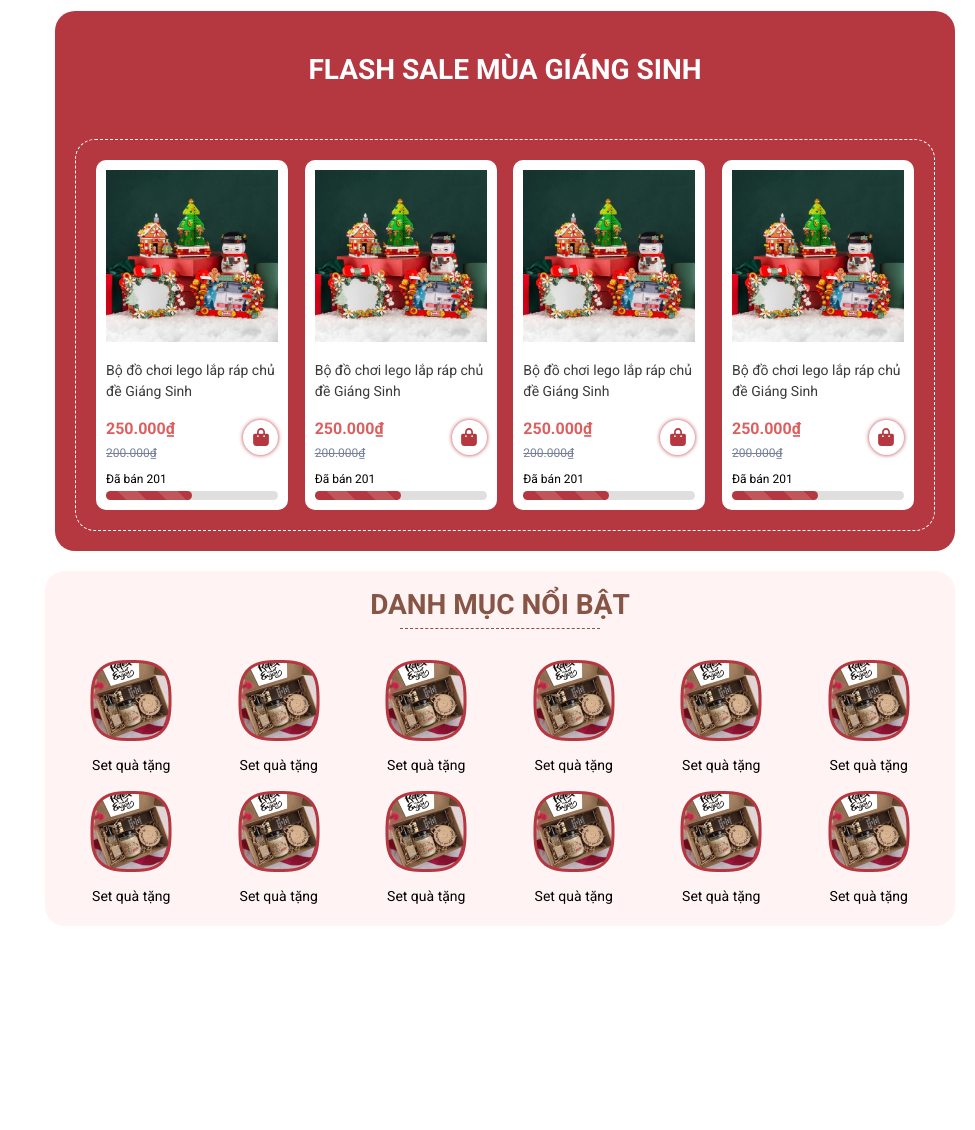
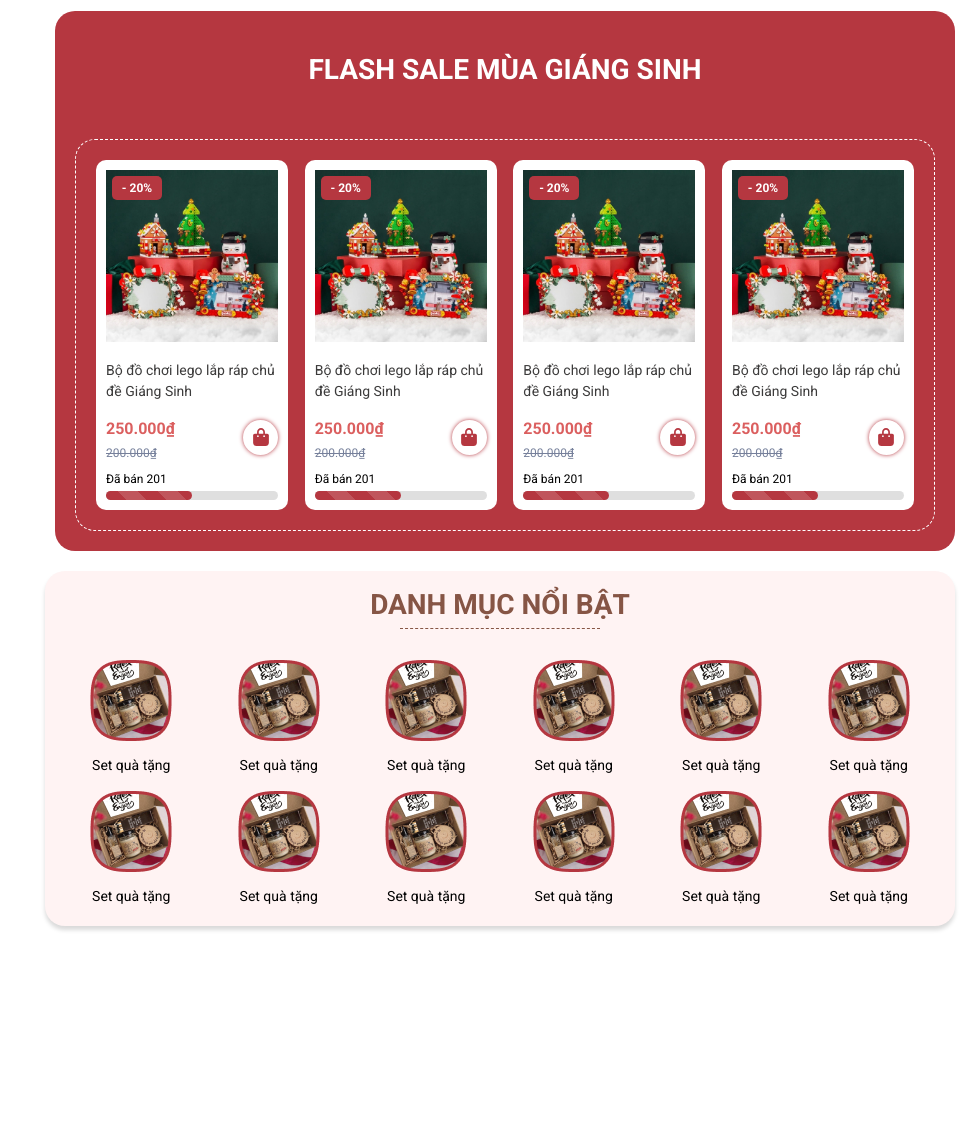
Before and after one commit to ihqqqq/giftshop, a PHP site: page / in a window 1280 px wide. Shown: the part 892-2022 px from the top of the page, without its empty margins (305-1280 px from the left). Run offline with PHP 8.4, Linux system fonts and the light colour scheme.

Commit message:
flashsale update

```diff
--- a/assets/css/style.css
+++ b/assets/css/style.css
@@ -297,6 +297,7 @@ a {
   padding: 10px;
   background-color: #fff;
   border-radius: 10px;
+  position: relative;
 }
 .flashsale__product-thumb {
   width: 172px;
@@ -304,6 +305,23 @@ a {
   object-fit: cover;
   cursor: pointer;
   margin-bottom: 15px;
+}
+
+.flashsale__product-smart {
+  position: absolute;
+  top: 16px;
+  left: 16px;
+  font-size: 1.2rem;
+  border-radius: 5px;
+  color: #ffff;
+  height: 24px;
+  width: 50px;
+  text-align: center;
+  display: flex;
+  align-items: center;
+  justify-content: center;
+  font-weight: bold;
+  background: #b53740;
 }
 
 .flashsale__product-name a {
@@ -421,7 +439,7 @@ a {
   padding: 20px;
   background: #fff3f3;
   border-radius: 20px;
-  box-shadow: 0 4px 4px 0 rgba(0, 0, 0, 0, 0.05);
+  box-shadow: 0 4px 4px 0 rgba(0, 0, 0, 0.15);
   float: right;
 }
 
--- a/index.html
+++ b/index.html
@@ -428,7 +428,7 @@
                   alt=""
                   class="flashsale__product-thumb"
                 />
-                <a href=""></a>
+                <span class="flashsale__product-smart">- 20%</span>
 
                 <div class="flashsale__product-info">
                   <h3 class="flashsale__product-name">
@@ -470,7 +470,7 @@
                   alt=""
                   class="flashsale__product-thumb"
                 />
-                <a href=""></a>
+                <span class="flashsale__product-smart">- 20%</span>
 
                 <div class="flashsale__product-info">
                   <h3 class="flashsale__product-name">
@@ -512,7 +512,7 @@
                   alt=""
                   class="flashsale__product-thumb"
                 />
-                <a href=""></a>
+                <span class="flashsale__product-smart">- 20%</span>
 
                 <div class="flashsale__product-info">
                   <h3 class="flashsale__product-name">
@@ -554,7 +554,7 @@
                   alt=""
                   class="flashsale__product-thumb"
                 />
-                <a href=""></a>
+                <span class="flashsale__product-smart">- 20%</span>
 
                 <div class="flashsale__product-info">
                   <h3 class="flashsale__product-name">
```
